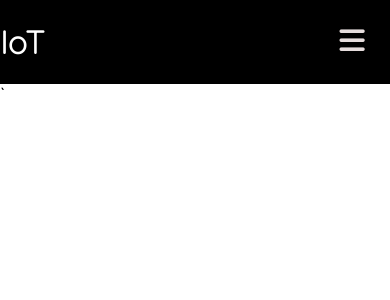
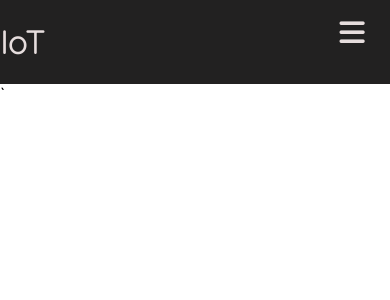
Before and after one commit to GA-lightAutomation/blogWebsite, a React (Create React App) app: page / in a window 390 px wide. Shown: the top 300 px of the page. Built offline with nearby package versions, Linux system fonts and the light colour scheme; some icons are missing.

Commit message:
mobile view of the navbar

```diff
--- a/src/components/Intro/Intro.js
+++ b/src/components/Intro/Intro.js
@@ -0,0 +1 @@
+import React from "react";
--- a/src/components/Navbar/Navbar.css
+++ b/src/components/Navbar/Navbar.css
@@ -25,7 +25,7 @@ NAVBAR STYLES
 */
 
 .navbar-items {
-    background-color: black;
+    background-color: var(--main-black);
     height: 10vh;
     display: flex;
     flex-direction: row;
@@ -35,7 +35,7 @@ NAVBAR STYLES
 }
 
 .navbar-logo {
-    color: white;
+    color: var(--main-white);
     cursor: pointer;
 }
 
@@ -82,7 +82,7 @@ NAVBAR STYLES
       font-size: 3rem;
    }
 
-    .active {
+    .items-active {
       left: 0;
       z-index: 1;
       transition: all 0.5s ease;
@@ -94,7 +94,7 @@ NAVBAR STYLES
        position: absolute;
        top: 0;
        right: 0;
-       transform: translate(-100%, 60%);
+       transform: translate(-100%, 40%);
        font-size: 1.8rem;
        cursor: pointer;
    }
--- a/src/components/Navbar/Navbar.js
+++ b/src/components/Navbar/Navbar.js
@@ -24,7 +24,7 @@ class Navbar extends Component {
                   <i className={this.state.clicked ? 'fas fa-times':'fas fa-bars'}></i>
                </div>
 
-               <ul className={this.state.clicked ? "navbar-items-links active" : "navbar-items-links"}>
+               <ul className={this.state.clicked ? "navbar-items-links items-active" : "navbar-items-links"}>
                         { MenuItems.map( (item,index) => {
                          return (
                           <li key={index}>
```
Also changed, not shown: 2 other files (tests, documents, lock files or other folders).
